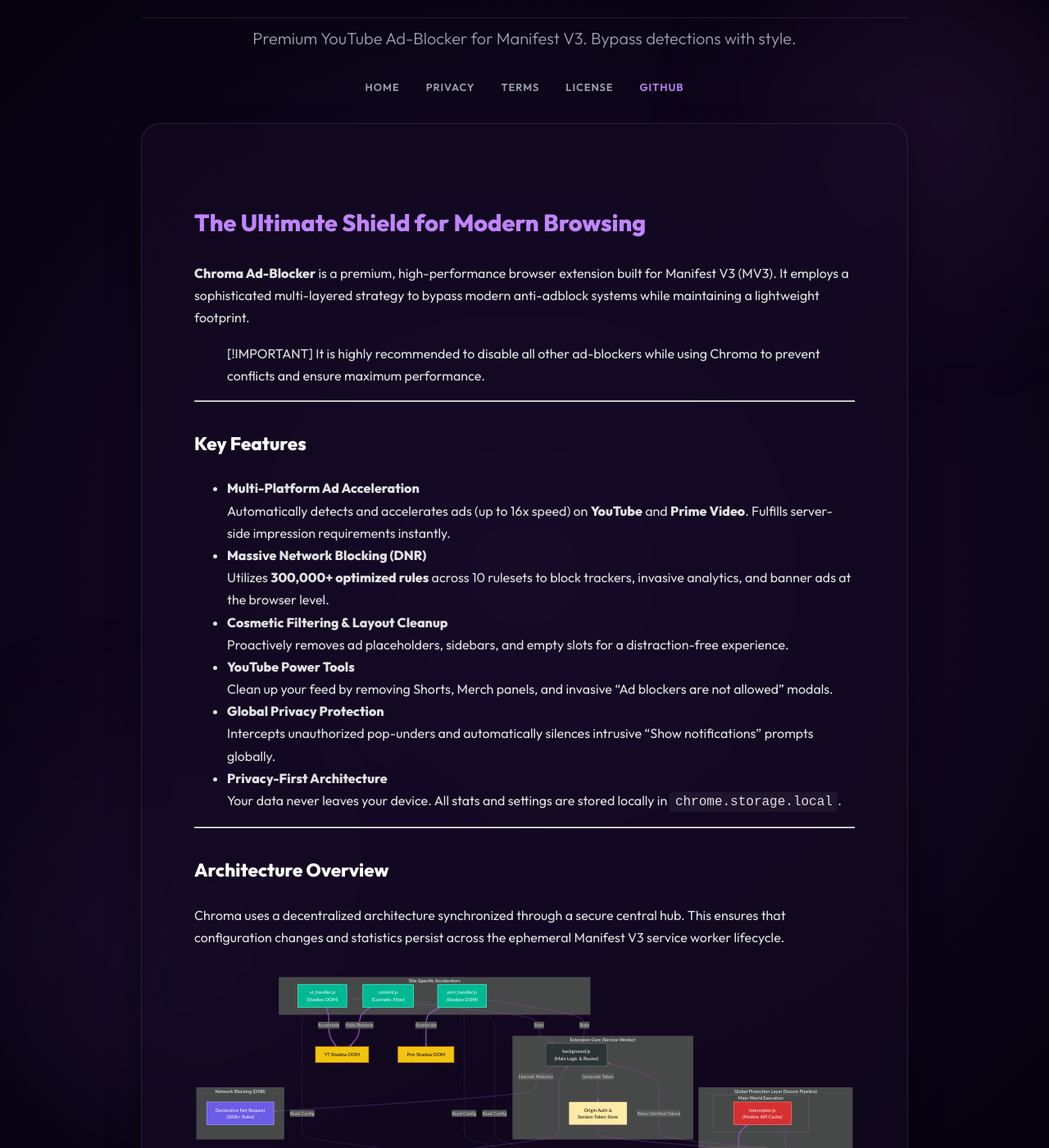
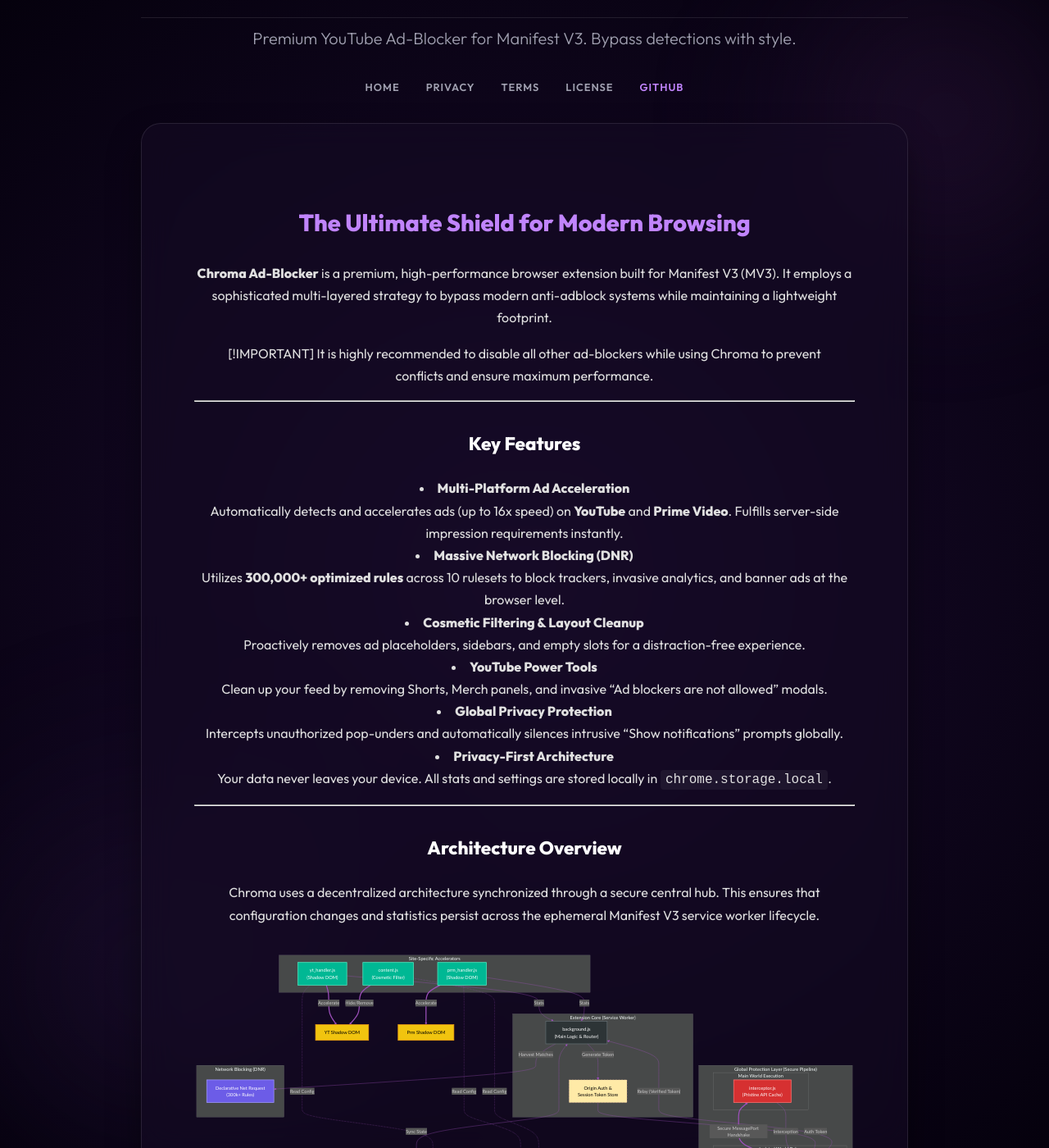
Before and after one commit to Dabrogost/Chroma-Ad-Blocker, a Jekyll site: the page built from index.md, in a window 1280 px wide and 1400 px high, scrolled down 258 px. Shown: the whole window at 82% size. Built offline with Jekyll 4.4.1, drawn with Linux system fonts in a browser that asks for light colours.

Commit message:
feat: Establish initial Jekyll site structure, default layout, and SCSS styling.

```diff
--- a/_config.yml
+++ b/_config.yml
@@ -3,5 +3,13 @@
 
 # Custom settings
 logo: icons/icon128.png
-baseurl: "/YT-Chroma" # The subpath of your site
+baseurl: "/YT-Chroma"
 url: "https://Dabrogost.github.io"
+
+# Ensure assets are included
+include: [icons, assets]
+permalink: /:title/
+markdown: kramdown
+kramdown:
+  input: GFM
+  hard_wrap: false
--- a/_layouts/default.html
+++ b/_layouts/default.html
@@ -9,11 +9,13 @@
     <link rel="preconnect" href="https://fonts.googleapis.com">
     <link rel="preconnect" href="https://fonts.gstatic.com" crossorigin>
     <link href="https://fonts.googleapis.com/css2?family=Outfit:wght@300;400;600;800&display=swap" rel="stylesheet">
-    <link rel="stylesheet" href="{{ '/assets/css/style.css?v=' | append: site.github.build_revision | relative_url }}">
+    <link rel="stylesheet" href="{{ '/assets/css/style.css' | relative_url }}">
     <!--[if lt IE 9]>
     <script src="https://cdnjs.cloudflare.com/ajax/libs/html5shiv/3.7.3/html5shiv.min.js"></script>
     <![endif]-->
+    {% if site.head-custom %}
     {% include head-custom.html %}
+    {% endif %}
   </head>
   <body>
     <div class="nebula-bg"></div>
--- a/assets/css/style.scss
+++ b/assets/css/style.scss
@@ -88,6 +88,7 @@
   margin: 0;
   background: var(--gradient);
   -webkit-background-clip: text;
+  background-clip: text;
   -webkit-text-fill-color: transparent;
   letter-spacing: -1px;
 }
@@ -149,6 +150,16 @@
   border-radius: 24px;
   margin-bottom: 4rem;
   box-shadow: 0 20px 40px rgba(0,0,0,0.4);
+  text-align: center;
+}
+
+.glass-card p, .glass-card li, .glass-card h1, .glass-card h2, .glass-card h3 {
+  text-align: center;
+}
+
+.glass-card ul {
+  list-style-position: inside;
+  padding-left: 0;
 }
 
 h1, h2, h3 {
@@ -183,6 +194,8 @@
   border-radius: 12px;
   border: 1px solid var(--glass-border);
   overflow-x: auto;
+  text-align: left; /* Keep code left aligned for readability */
+  max-width: 100%;
 }
 
 /* Mermaid Fixes */
```
